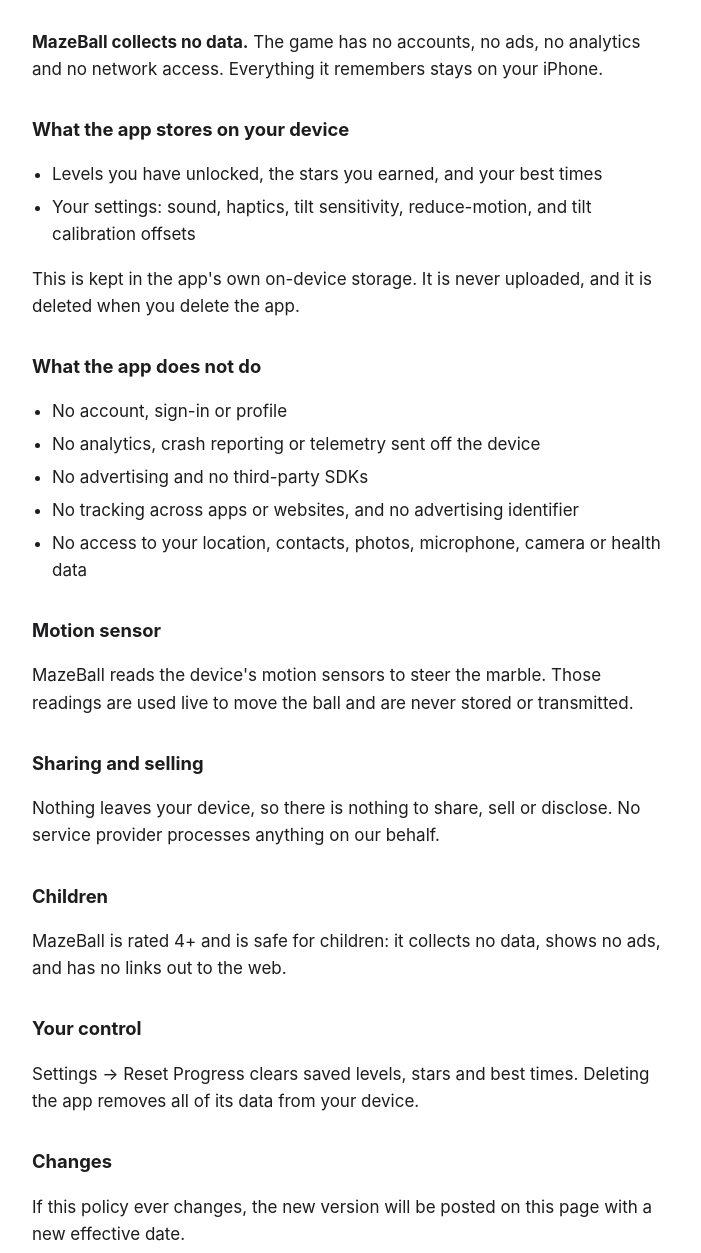
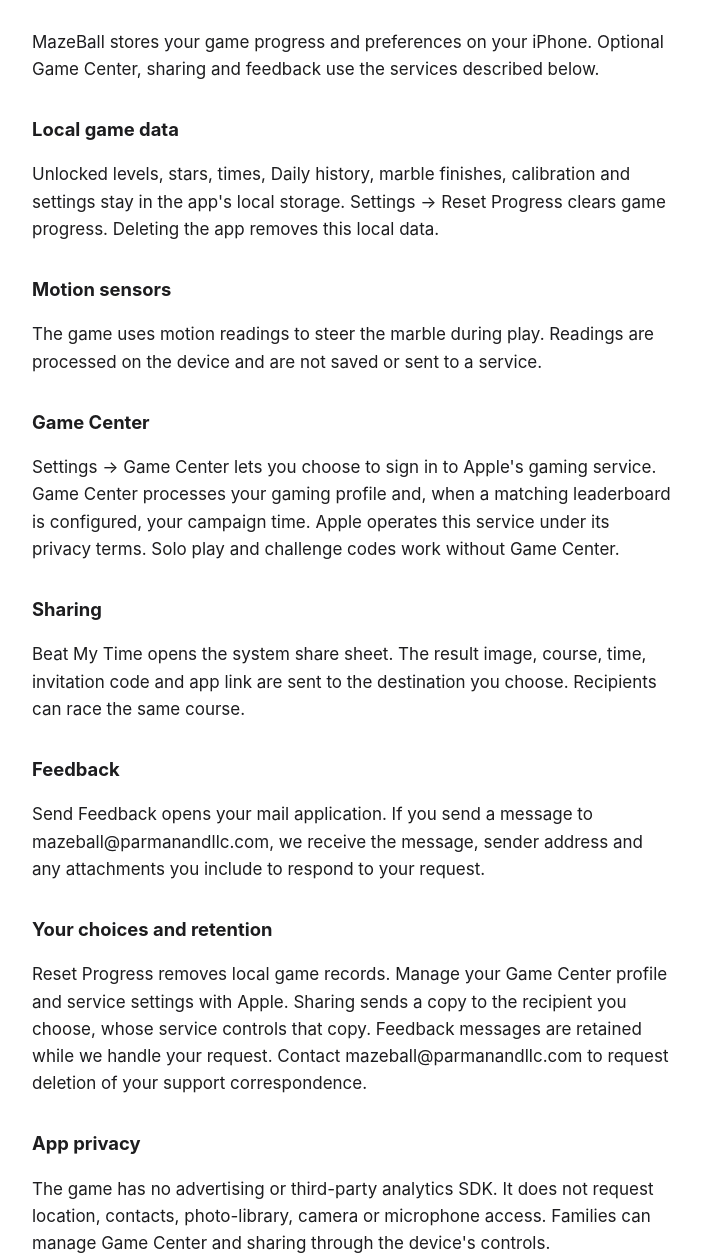
Before and after one commit to entradox/mazeball-support, a plain HTML site: page privacy.html in a window 1280 px wide. Shown: the part 103-1356 px from the top of the page, without its empty margins (288-989 px from the left). Drawn offline with Linux system fonts and the light colour scheme.

Commit message:
Update privacy policy and support page for MazeBall 1.2

```diff
--- a/privacy.html
+++ b/privacy.html
@@ -23,43 +23,24 @@
 </style>
 </head>
 <body>
-<h1>MazeBall — Privacy Policy</h1>
-<p class="date">Effective 8 November 2026</p>
-
-<p><strong>MazeBall collects no data.</strong> The game has no accounts, no ads, no analytics and no network access. Everything it remembers stays on your iPhone.</p>
-
-<h2>What the app stores on your device</h2>
-<ul>
-  <li>Levels you have unlocked, the stars you earned, and your best times</li>
-  <li>Your settings: sound, haptics, tilt sensitivity, reduce-motion, and tilt calibration offsets</li>
-</ul>
-<p>This is kept in the app's own on-device storage. It is never uploaded, and it is deleted when you delete the app.</p>
-
-<h2>What the app does not do</h2>
-<ul>
-  <li>No account, sign-in or profile</li>
-  <li>No analytics, crash reporting or telemetry sent off the device</li>
-  <li>No advertising and no third-party SDKs</li>
-  <li>No tracking across apps or websites, and no advertising identifier</li>
-  <li>No access to your location, contacts, photos, microphone, camera or health data</li>
-</ul>
-
-<h2>Motion sensor</h2>
-<p>MazeBall reads the device's motion sensors to steer the marble. Those readings are used live to move the ball and are never stored or transmitted.</p>
-
-<h2>Sharing and selling</h2>
-<p>Nothing leaves your device, so there is nothing to share, sell or disclose. No service provider processes anything on our behalf.</p>
-
-<h2>Children</h2>
-<p>MazeBall is rated 4+ and is safe for children: it collects no data, shows no ads, and has no links out to the web.</p>
-
-<h2>Your control</h2>
-<p>Settings → Reset Progress clears saved levels, stars and best times. Deleting the app removes all of its data from your device.</p>
-
-<h2>Changes</h2>
-<p>If this policy ever changes, the new version will be posted on this page with a new effective date.</p>
-
+<h1>MazeBall Privacy Policy</h1>
+<p class="date">Effective 20 November 2026 (Version 1.2)</p>
+<p>MazeBall stores your game progress and preferences on your iPhone. Optional Game Center, sharing and feedback use the services described below.</p>
+<h2>Local game data</h2>
+<p>Unlocked levels, stars, times, Daily history, marble finishes, calibration and settings stay in the app's local storage. Settings → Reset Progress clears game progress. Deleting the app removes this local data.</p>
+<h2>Motion sensors</h2>
+<p>The game uses motion readings to steer the marble during play. Readings are processed on the device and are not saved or sent to a service.</p>
+<h2>Game Center</h2>
+<p>Settings → Game Center lets you choose to sign in to Apple's gaming service. Game Center processes your gaming profile and, when a matching leaderboard is configured, your campaign time. Apple operates this service under its privacy terms. Solo play and challenge codes work without Game Center.</p>
+<h2>Sharing</h2>
+<p>Beat My Time opens the system share sheet. The result image, course, time, invitation code and app link are sent to the destination you choose. Recipients can race the same course.</p>
+<h2>Feedback</h2>
+<p>Send Feedback opens your mail application. If you send a message to mazeball@parmanandllc.com, we receive the message, sender address and any attachments you include to respond to your request.</p>
+<h2>Your choices and retention</h2>
+<p>Reset Progress removes local game records. Manage your Game Center profile and service settings with Apple. Sharing sends a copy to the recipient you choose, whose service controls that copy. Feedback messages are retained while we handle your request. Contact mazeball@parmanandllc.com to request deletion of your support correspondence.</p>
+<h2>App privacy</h2>
+<p>The game has no advertising or third-party analytics SDK. It does not request location, contacts, photo-library, camera or microphone access. Families can manage Game Center and sharing through the device's controls.</p>
 <h2>Contact</h2>
-<p>Questions about privacy: <a href="mailto:mazeball@parmanandllc.com">mazeball@parmanandllc.com</a></p>
+<p><a href="mailto:mazeball@parmanandllc.com">mazeball@parmanandllc.com</a></p>
 </body>
 </html>
```
Also changed, not shown: support.html (+7 -1 lines).
